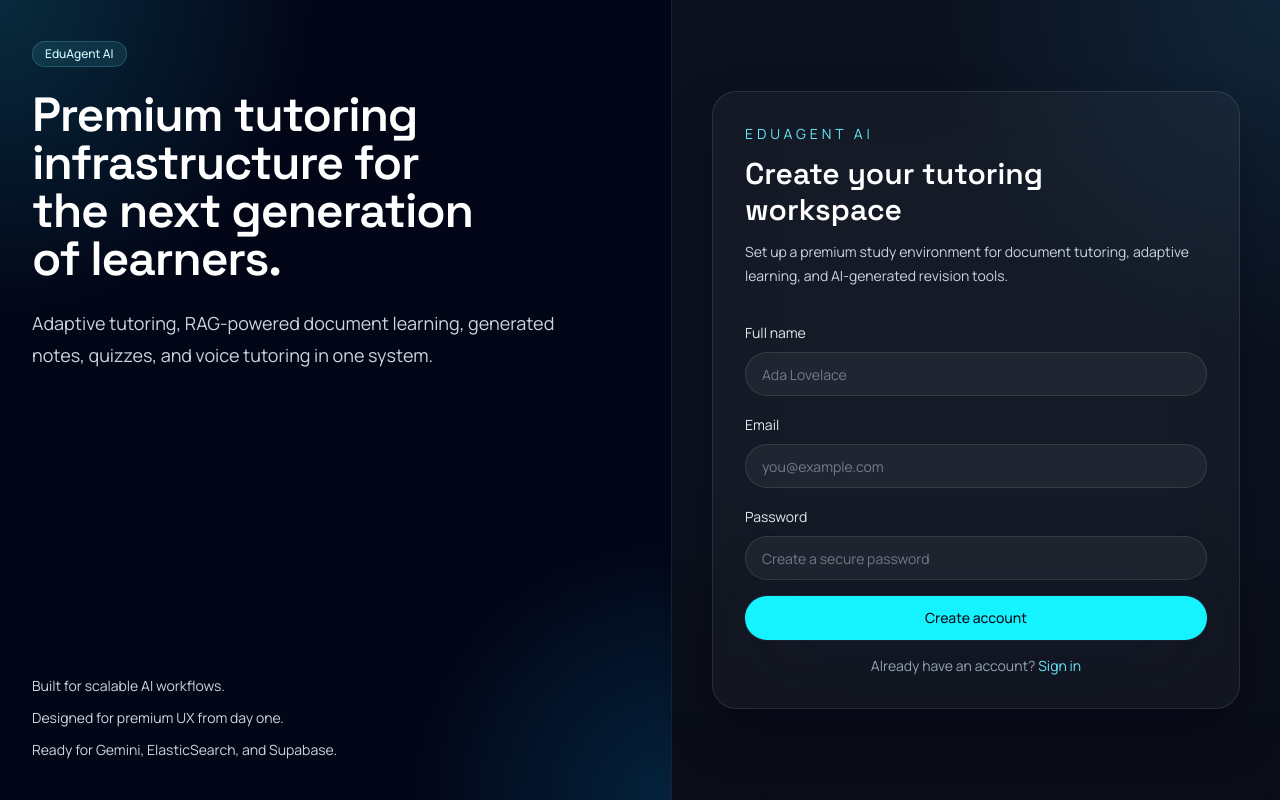
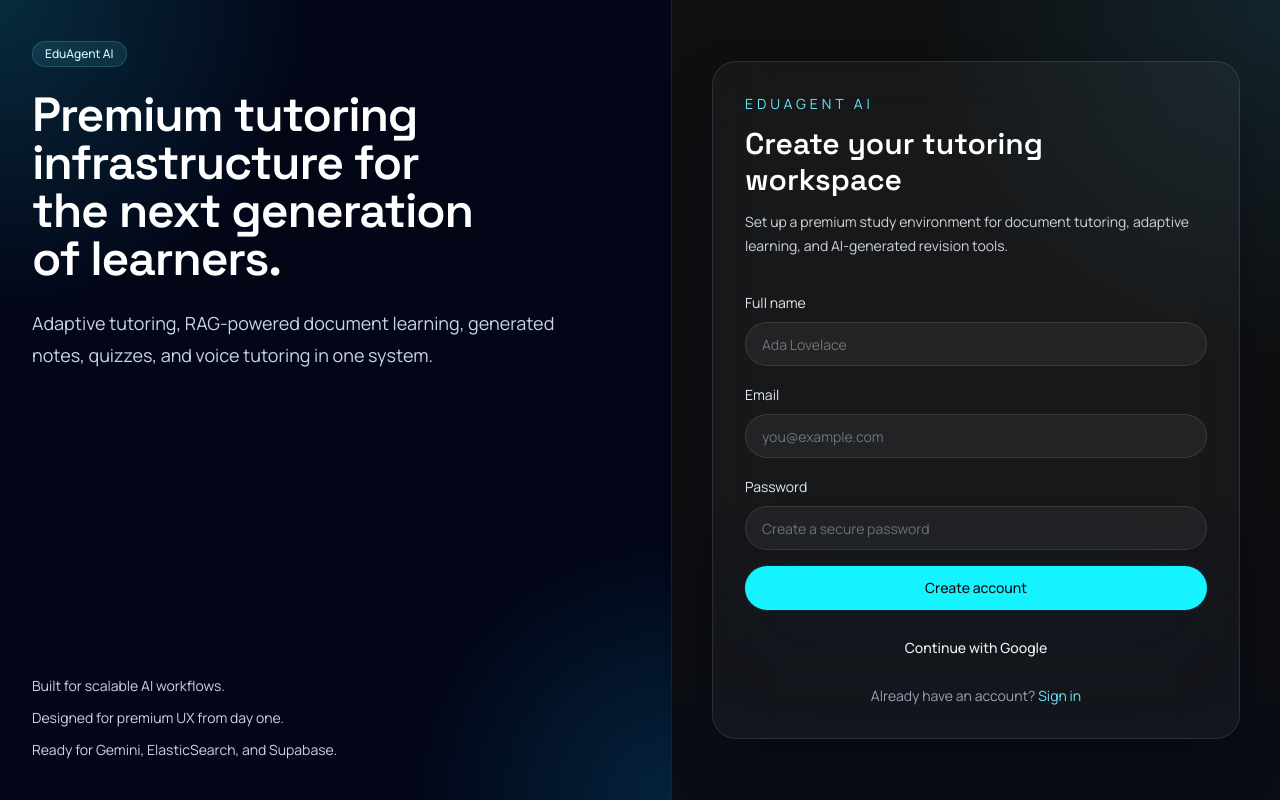
Before and after one commit to raymond-williamsX/SMART-AI-TUTOR, a Next.js app: page /signup in a window 1280 px wide. Built offline with nearby package versions, Linux system fonts and the light colour scheme; no server answers.

Commit message:
Add new CSS and JavaScript files for login form and styling
- Introduced a new CSS file for font styles and general layout adjustments.
- Added a JavaScript file containing the LoginForm component with authentication logic.

```diff
--- a/src/app/dashboard/page.tsx
+++ b/src/app/dashboard/page.tsx
@@ -20,10 +20,10 @@
             <div className="max-w-2xl space-y-5">
               <Badge className="border-cyan-300/20 bg-cyan-300/10 text-cyan-100">Premium AI tutoring shell</Badge>
               <h1 className="font-heading text-4xl font-semibold tracking-tight text-white text-balance sm:text-5xl">
-                Build a tutoring workspace that feels like a modern AI product, not a school portal.
+                Your personalized AI tutor — study smarter, not harder.
               </h1>
               <p className="max-w-2xl text-base leading-7 text-slate-300 sm:text-lg">
-                This dashboard is designed for document tutoring, open-ended topic tutoring, notes, quizzes, scheduling, and progress tracking.
+                Upload course materials, ask targeted questions, and let EduAgent generate step-by-step explanations, summaries, and study plans tailored to your needs.
               </p>
             </div>
             <Button className="w-fit">
--- a/src/app/globals.css
+++ b/src/app/globals.css
@@ -3,24 +3,24 @@
 @tailwind utilities;
 
 :root {
-  --background: 222 47% 8%;
-  --foreground: 210 40% 98%;
-  --card: 223 40% 10%;
-  --card-foreground: 210 40% 98%;
-  --popover: 223 40% 10%;
-  --popover-foreground: 210 40% 98%;
+  --background: 220 6% 6%; /* deep charcoal */
+  --foreground: 210 10% 94%;
+  --card: 220 6% 8%;
+  --card-foreground: 210 10% 94%;
+  --popover: 220 6% 8%;
+  --popover-foreground: 210 10% 94%;
   --primary: 183 100% 54%;
-  --primary-foreground: 222 47% 8%;
-  --secondary: 222 35% 16%;
-  --secondary-foreground: 210 40% 98%;
-  --muted: 223 25% 16%;
-  --muted-foreground: 215 20% 65%;
+  --primary-foreground: 220 6% 6%;
+  --secondary: 220 8% 10%;
+  --secondary-foreground: 210 10% 94%;
+  --muted: 220 7% 9%;
+  --muted-foreground: 215 10% 60%;
   --accent: 202 100% 58%;
-  --accent-foreground: 222 47% 8%;
+  --accent-foreground: 220 6% 6%;
   --destructive: 0 84.2% 60.2%;
-  --destructive-foreground: 210 40% 98%;
-  --border: 224 18% 20%;
-  --input: 224 18% 20%;
+  --destructive-foreground: 210 10% 94%;
+  --border: 220 6% 12%;
+  --input: 220 6% 12%;
   --ring: 183 100% 54%;
   --radius: 1rem;
 }
--- a/src/app/progress/page.tsx
+++ b/src/app/progress/page.tsx
@@ -16,7 +16,7 @@
             Progress tracking
           </CardTitle>
           <CardDescription>
-            Learning analytics, mastery tracking, and weak topic insights will be added in Phase 13.
+            Visualize your mastery over topics, track progress over time, and uncover weak areas so you can focus your study sessions more effectively.
           </CardDescription>
         </CardHeader>
         <CardContent>
--- a/src/app/upload/page.tsx
+++ b/src/app/upload/page.tsx
@@ -21,7 +21,7 @@
         </CardHeader>
         <CardContent>
           <div className="flex min-h-[320px] items-center justify-center rounded-[2rem] border border-dashed border-white/10 bg-slate-950/40 text-sm text-slate-400">
-            Drop PDF, notes, or slides here.
+            Drop images, screenshots, or slides here (PNG, JPG, WEBP, PDF). EduAgent will analyze uploaded materials and generate summaries, notes, and study aids.
           </div>
         </CardContent>
       </Card>
--- a/src/components/auth/login-form.tsx
+++ b/src/components/auth/login-form.tsx
@@ -10,7 +10,7 @@
 
 export function LoginForm({ redirectTo = "/dashboard" }: { redirectTo?: string }) {
   const router = useRouter();
-  const { signIn, ready, error: authError } = useAuth();
+  const { signIn, ready, error: authError, signInWithProvider } = useAuth();
   const [email, setEmail] = useState("");
   const [password, setPassword] = useState("");
   const [loading, setLoading] = useState(false);
@@ -56,6 +56,20 @@
       <Button className="w-full" type="submit" disabled={loading || !ready}>
         {loading ? "Signing in..." : "Continue"}
       </Button>
+      <div className="flex items-center justify-center">
+        <Button variant="ghost" type="button" onClick={async () => {
+          try {
+            setLoading(true);
+            await signInWithProvider?.("google", redirectTo);
+          } catch (err) {
+            setError(err instanceof Error ? err.message : String(err));
+          } finally {
+            setLoading(false);
+          }
+        }}>
+          Sign in with Google
+        </Button>
+      </div>
       <p className="text-center text-sm text-slate-400">
         New to EduAgent AI? <Link href="/signup" className="text-cyan-300 hover:text-cyan-200">Create an account</Link>
       </p>
--- a/src/components/auth/signup-form.tsx
+++ b/src/components/auth/signup-form.tsx
@@ -10,7 +10,7 @@
 
 export function SignupForm({ redirectTo = "/dashboard" }: { redirectTo?: string }) {
   const router = useRouter();
-  const { signUp, ready, error: authError } = useAuth();
+  const { signUp, ready, error: authError, signInWithProvider } = useAuth();
   const [fullName, setFullName] = useState("");
   const [email, setEmail] = useState("");
   const [password, setPassword] = useState("");
@@ -78,6 +78,20 @@
       <Button className="w-full" type="submit" disabled={loading || !ready}>
         {loading ? "Creating account..." : "Create account"}
       </Button>
+      <div className="flex items-center justify-center">
+        <Button variant="ghost" type="button" onClick={async () => {
+          try {
+            setLoading(true);
+            await signInWithProvider?.("google", redirectTo);
+          } catch (err) {
+            setError(err instanceof Error ? err.message : String(err));
+          } finally {
+            setLoading(false);
+          }
+        }}>
+          Continue with Google
+        </Button>
+      </div>
       <p className="text-center text-sm text-slate-400">
         Already have an account? <Link href="/login" className="text-cyan-300 hover:text-cyan-200">Sign in</Link>
       </p>
--- a/src/components/layout/sidebar.tsx
+++ b/src/components/layout/sidebar.tsx
@@ -22,7 +22,7 @@
           </div>
         </div>
         <div className="mt-4 flex items-center gap-2">
-          <Badge className="border-cyan-300/20 bg-cyan-300/10 text-cyan-100">Phase 1 shell</Badge>
+          <Badge className="border-cyan-300/20 bg-cyan-300/10 text-cyan-100">Learning workspace</Badge>
         </div>
       </div>
 
--- a/src/components/layout/topbar.tsx
+++ b/src/components/layout/topbar.tsx
@@ -50,7 +50,7 @@
               <div className="h-8 w-8 rounded-full bg-gradient-to-br from-cyan-300 to-sky-500" />
               <div className="hidden sm:block">
                 <p className="text-sm font-medium text-white">{user.email ?? "Student Admin"}</p>
-                <p className="text-xs text-slate-400">{currentPage?.label ?? "Phase 1 preview"}</p>
+                <p className="text-xs text-slate-400">{currentPage?.label ?? "Personalized tutor"}</p>
               </div>
               <Button variant="outline" size="sm" onClick={handleSignOut} disabled={signingOut} className="border-white/10 bg-white/5 text-slate-200 hover:bg-white/10">
                 {signingOut ? "Signing out..." : "Sign out"}
--- a/src/context/auth-context.tsx
+++ b/src/context/auth-context.tsx
@@ -21,6 +21,7 @@
   signIn: (credentials: AuthCredentials) => Promise<void>;
   signUp: (credentials: SignUpCredentials) => Promise<{ needsEmailConfirmation: boolean }>;
   signOut: () => Promise<void>;
+  signInWithProvider?: (provider: string, redirectTo?: string) => Promise<void>;
 };
 
 export const AuthContext = createContext<AuthContextValue | undefined>(undefined);
--- a/src/providers/auth-provider.tsx
+++ b/src/providers/auth-provider.tsx
@@ -114,6 +114,25 @@
         throw signOutError;
       }
     },
+    signInWithProvider: async (provider: string, redirectTo?: string) => {
+      if (!supabase) {
+        throw new Error("Supabase is not configured.");
+      }
+
+      setError(null);
+
+      const options: any = {};
+      if (redirectTo) options.redirectTo = redirectTo;
+
+      const { error: oauthError } = await supabase.auth.signInWithOAuth({
+        provider: provider as any,
+        options,
+      });
+
+      if (oauthError) {
+        throw oauthError;
+      }
+    },
   };
 
   return <AuthContext.Provider value={value}>{children}</AuthContext.Provider>;
```
